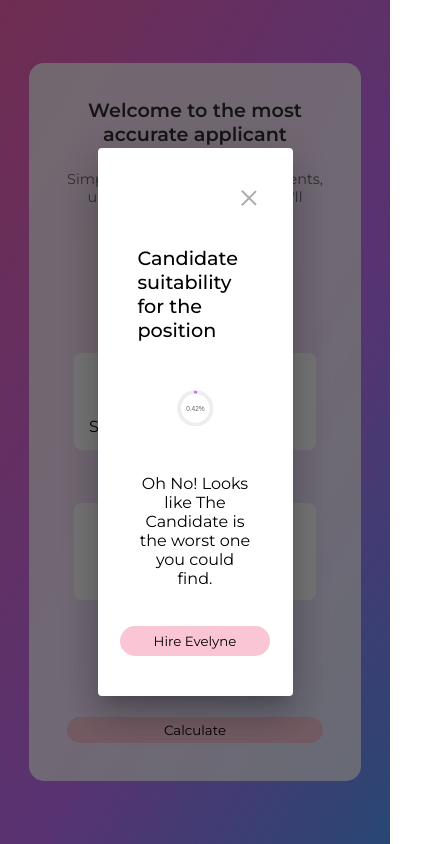
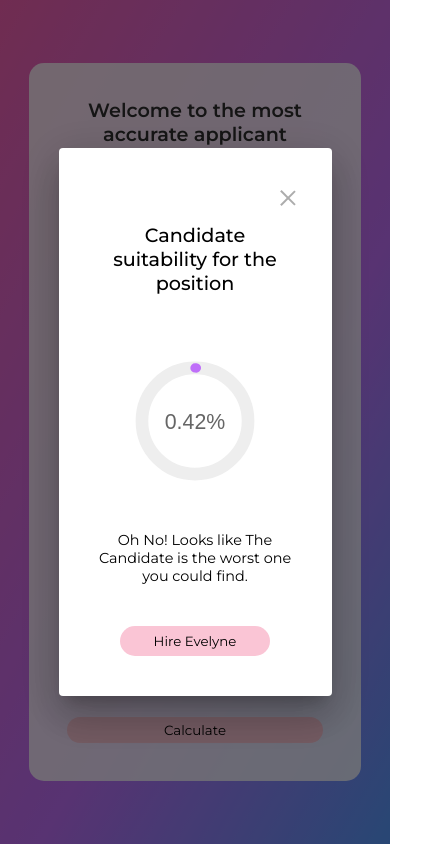
Before and after one commit to evelyne802/ATS, an Angular app: page /main in a window 390 px wide. Both pictures are taken after typing "Sample" into the empty fields and a click on the button "Calculate". Shown: the whole page, 421 px wide, since content can reach past the window. Built offline with nearby package versions, Linux system fonts and the light colour scheme.

Commit message:
fix: popup for mobile

```diff
--- a/src/app/components/popup/popup.component.css
+++ b/src/app/components/popup/popup.component.css
@@ -12,6 +12,14 @@
     position: relative;
     display: inline-block;
     border-bottom: 1px dotted black;
+}
+
+.top-section {
+    display: flex;
+    flex-direction: column;
+    justify-content: flex-start;
+    align-items: center;
+    width: 100%
 }
 
 .close .tooltip {
@@ -29,12 +37,11 @@
     left: 190%;
     font-size: 0.9rem;
     transition: 0.2s ease-in;
-    opacity: 0;
+    align-self: flex-end;
 }
 
 .close:hover .tooltip {
     visibility: visible;
-    opacity: 1;
 }
 
 ::ng-deep .ng-star-inserted {
@@ -67,10 +74,12 @@
 label {
     font-weight: 500;
     font-size: 1.2rem;
+    text-align: center;
+    margin: 15px 0;
 }
 
 .single-chart {
-    width: 40%;
+    width: 200px;
 }
 
   .circular-chart {
@@ -112,5 +121,45 @@ label {
 
 
   .text {
+    font-size: 1rem;
     text-align: center;
   }
+
+@media screen and (max-width: 900px){
+    .single-chart {
+        width: 170px;
+    }
+}
+
+@media screen and (max-width:750px){
+    ::ng-deep .mat-mdc-dialog-container .mdc-dialog__container {
+        width: 60vw;
+    }
+}
+
+@media screen and (max-width:650px){
+    ::ng-deep .mat-mdc-dialog-container .mdc-dialog__container {
+        width: 60vw;
+    }
+
+    .close .tooltip {
+        top: -111px;
+        left: -150px;
+    }
+}
+
+@media screen and (max-width:650px){
+    ::ng-deep .mat-mdc-dialog-container .mdc-dialog__container {
+        width: 70vw;
+    }
+}
+
+@media screen and (max-width:440px){
+    .single-chart {
+        width: 150px;
+    }
+
+    .text {
+        font-size: 0.9rem;
+    }
+}
--- a/src/app/components/popup/popup.component.html
+++ b/src/app/components/popup/popup.component.html
@@ -1,8 +1,10 @@
 <div class="popup-container">
-    <div class="close">
-        <span class="tooltip">Fortunatelly for you, you have to hire Evelyne in order to close this tab</span>
+    <div class="top-section">
+        <div class="close">
+            <span class="tooltip">Fortunatelly for you, you have to hire Evelyne in order to close this tab</span>
+        </div>
+        <label>Candidate suitability for the position</label>
     </div>
-    <label>Candidate suitability for the position</label>
     <div class="single-chart">
         <svg viewBox="0 0 36 36" class="circular-chart color">
             <path class="circle-bg"
```
